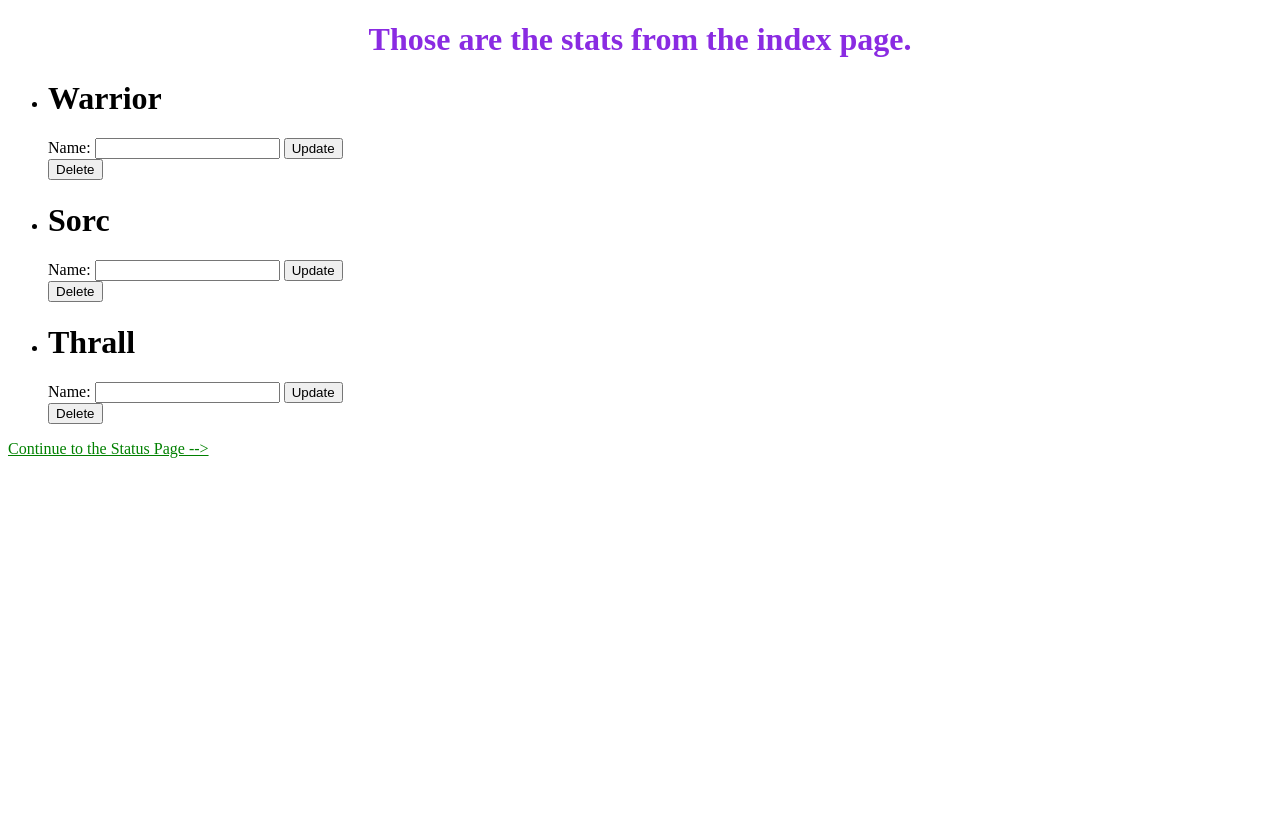
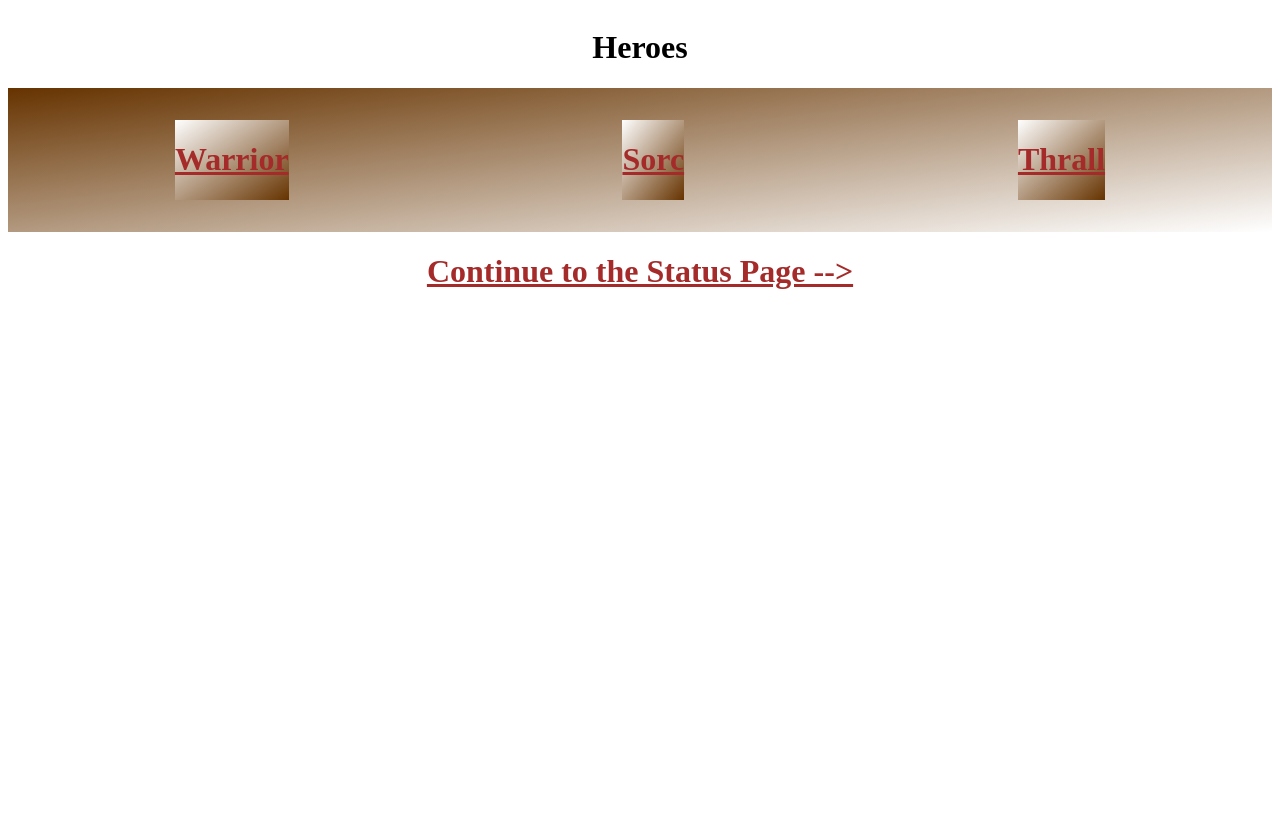
Before and after one commit to Dbarbanakov/Python-Projects-inc, a Django app: page /create/added/ in a window 1280 px wide. Before the commit the page ends 458 px from the top, so only its background shows below. Run offline with Django 4.2, Linux system fonts and the light colour scheme; data comes from the database, SQL or seed files in the repository; both versions use the stored data as it was before the commit.

Commit message:
code tweaks and CSS

```diff
--- /dev/null
+++ b/create/static/create/styles.css
@@ -0,0 +1,98 @@
+html,
+body {
+    min-height: 100vh;
+    overflow: auto;
+}
+
+h1 {
+    text-align: center;
+}
+img {
+    height: 200px;
+}
+
+a {
+    color: brown;
+    text-align: center;
+}
+
+form {
+    display: flex;
+    flex-direction: column;
+}
+
+label {
+    font-size: 0.75rem;
+}
+
+input {
+    width: 10rem;
+    height: 1.2rem;
+    padding: 0;
+    border: 0.15rem solid #663300;
+    border-radius: 0.5rem;
+    transition: all 0.8s;
+}
+
+input:focus {
+    outline: none;
+    background-color: #6633003e;
+}
+
+.container {
+    max-width: 100%;
+    height: 80%;
+    display: flex;
+    flex-direction: row;
+    justify-content: space-around;
+    flex-wrap: wrap;
+    color: khaki;
+    background: linear-gradient(to top left, #ffffff 0%, #663300 100%);
+}
+.container_form {
+    max-width: max-content;
+    margin: 2rem;
+    background: linear-gradient(to bottom right, #ffffff 0%, #663300 100%);
+}
+
+.button {
+    background-color: #6633009d;
+    color: white;
+    height: 1.2rem;
+    width: 10rem;
+    border: 0.15rem solid #663300;
+    border-radius: 0.5rem;
+    transition: all 0.5s;
+    box-sizing: content-box;
+}
+
+.button:focus,
+.button:active,
+.button:hover {
+    background-color: white;
+    color: #6633009d;
+}
+
+/* Index page styling */
+
+.container_index {
+    max-width: 100%;
+    height: 100vh;
+    display: flex;
+    flex-direction: column;
+    align-content: space-around;
+    flex-wrap: wrap;
+}
+
+.form_index {
+    align-items: center;
+}
+
+/* Status page styling */
+
+.container_status {
+    display: flex;
+    flex-direction: row;
+    align-content: space-around;
+    flex-wrap: wrap;
+}
--- a/create/templates/create/added.html
+++ b/create/templates/create/added.html
@@ -1,28 +1,15 @@
 {% extends 'create/layout.html' %} {% block body %}
-<h1 style="text-align: center; color: blueviolet">
-    Those are the stats from the index page.
+<h1>Heroes</h1>
+<div class="container">
+    {% for hero in heroes %}
+    <div class="container_form">
+        <h1><a href="{% url 'create:hero' hero.id %}">{{ hero.name }}</a></h1>
+    </div>
+    {% empty %}
+    <h1>Go to index<a href="{% url 'create:index' %}"> -->></a></h1>
+    {% endfor %} {% if heroes %}
+</div>
+<h1>
+    <a href="{% url 'create:status' %}">Continue to the Status Page --></a>
 </h1>
-<ul>
-    {% for hero in heroes %}
-    <li><h1>{{ hero.name }}</h1></li>
-    <form action="{% url 'create:updated' hero.id %}" method="post">
-        {% csrf_token %} {{ form }}
-        <input type="submit" value="Update" />
-    </form>
-    <form action="{% url 'create:deleted' hero.id %}" method="post">
-        {% csrf_token %}
-        <input type="submit" value="Delete" />
-    </form>
-    {% empty %}
-    <h1>
-        Go to index<a href="{% url 'create:index' %}" style="color: brown">
-            -->></a
-        >
-    </h1>
-    {% endfor %}
-</ul>
-{% if heroes %}
-<a href="{% url 'create:status' %}" style="color: green"
-    >Continue to the Status Page --></a
->
 {% endif %} {% endblock %}
--- a/create/templates/create/deleted.html
+++ b/create/templates/create/deleted.html
@@ -1,5 +1,7 @@
 {% extends 'create/layout.html' %} {% block body %}
 <h1>Successfully deleted {{ name }}</h1>
-<a href="{% url 'create:added' %}">-- Go back</a>
+<h1>
+    <a href="{% url 'create:added' %}">Go to added heroes</a>
+</h1>
 
 {% endblock %}
--- a/create/templates/create/layout.html
+++ b/create/templates/create/layout.html
@@ -4,6 +4,8 @@
         <meta charset="UTF-8" />
         <meta http-equiv="X-UA-Compatible" content="IE=edge" />
         <meta name="viewport" content="width=device-width, initial-scale=1.0" />
+        {% load static %}
+        <link rel="stylesheet" href="{% static 'create/styles.css' %}" />
         <title>Create</title>
     </head>
     <body>
--- a/create/templates/create/saveandexit.html
+++ b/create/templates/create/saveandexit.html
@@ -1,6 +1,6 @@
 {% extends 'create/layout.html' %} {% block body %}
-<h1 style="text-align: center">
+<h1>
     Successfully saved,
-    <a href="{% url 'create:index' %}" style="color: red">Press to Return</a>
+    <a href="{% url 'create:index' %}">Press to Return</a>
 </h1>
 {% endblock %}
--- a/create/urls.py
+++ b/create/urls.py
@@ -7,8 +7,9 @@ app_name = "create"
 urlpatterns = [
     path("", views.index, name="index"),
     path("status/", views.status, name="status"),
+    path("hero/<int:hero_id>", views.hero, name="hero"),
+    path("added/", views.added, name="added"),
+    # path("updated/<int:hero_id>/", views.updated, name="updated"),
+    path("deleted/<int:hero_id>/", views.deleted, name="deleted"),
     path("saveandexit/", views.save_and_exit, name="saveandexit"),
-    path("added/", views.added, name="added"),
-    path("updated/<int:hero_id>/", views.updated, name="updated"),
-    path("deleted/<int:hero_id>/", views.deleted, name="deleted"),
 ]
--- a/create/views.py
+++ b/create/views.py
@@ -10,6 +10,17 @@ class HeroForm(forms.Form):
 def index(request):
     form = HeroForm()
     return render(request, "create/index.html", {"form": form})
+
+
+def hero(request, hero_id):
+    form = HeroForm()
+    if request.method == "POST":
+        name = request.POST["name"]
+        hero = get_object_or_404(Hero, pk=hero_id)
+        hero.name = name
+        hero.save()
+    hero = get_object_or_404(Hero.objects.filter(pk=hero_id))
+    return render(request, "create/hero.html", {"hero": hero, "form": form})
 
 
 def status(request):
@@ -33,25 +44,15 @@ def save_and_exit(request):
 
 
 def added(request):
-    form = HeroForm()
     if request.method == "POST":
         name = request.POST["name"]
         new_hero = Hero(name=name)
         new_hero.save()
     heroes = Hero.objects.all()
-    return render(request, "create/added.html", {"heroes": heroes, "form": form})
-
-
-def updated(request, hero_id):
-    name = request.POST["name"]
-    hero = get_object_or_404(Hero, pk=hero_id)
-    hero.name = name
-    hero.save()
-    return render(request, "create/updated.html", {"hero": hero})
-
+    return render(request, "create/added.html", {"heroes": heroes})
 
 def deleted(request, hero_id):
     hero = get_object_or_404(Hero, pk=hero_id)
     name = hero.name
     hero.delete()
-    return render(request, 'create/deleted.html', {'name': name})
+    return render(request, "create/deleted.html", {"name": name})
```
Also changed, not shown: create/templates/create/hero.html (added, +18 -0 lines), create/templates/create/index.html (+11 -7 lines), create/templates/create/status.html (+7 -21 lines), create/migrations/0004_delete_characterclass_delete_gear_alter_hero_created.py (added), create/migrations/0005_alter_hero_created.py (added), create/templates/create/123.html (renamed from create/templates/create/updated.html), db.sqlite3, images_to_choose_from/Adventurer.jpg (added), images_to_choose_from/Healer.png (added), images_to_choose_from/Paladin.jpg (added), images_to_choose_from/WIzard.jpg (added), images_to_choose_from/Warrior.jpeg (added), images_to_choose_from/Wiseman.jpg (added).
